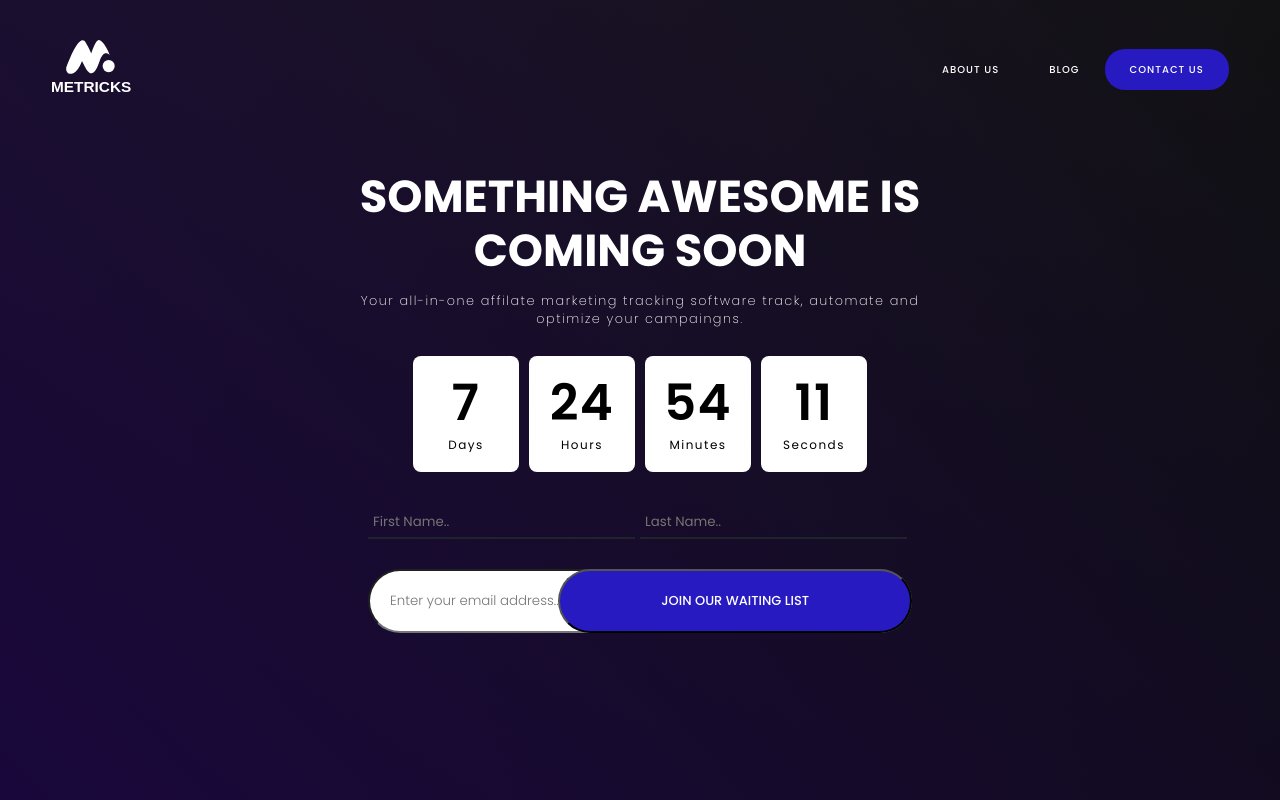
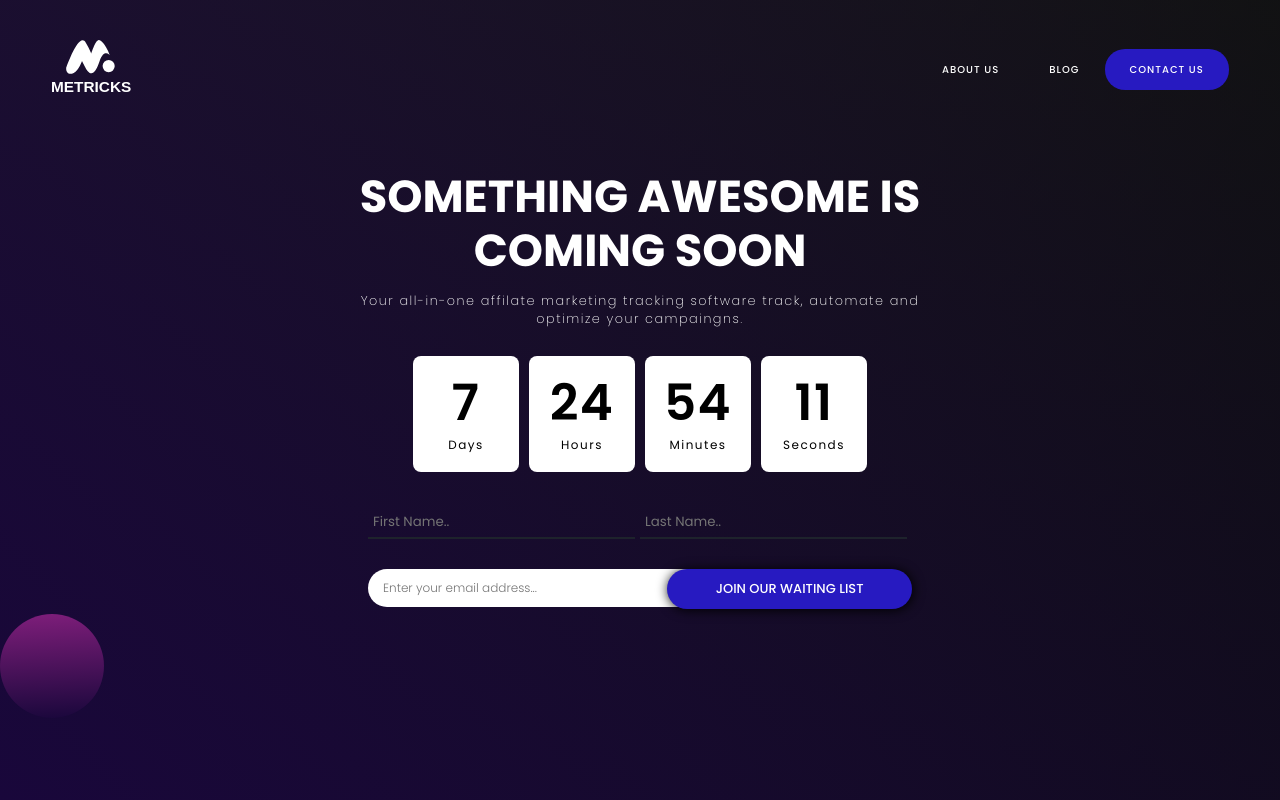
Before and after one commit to waiz3ple/coming-soon, a React (Create React App) app: page / in a window 1280 px wide. Built offline with nearby package versions, Linux system fonts and the light colour scheme.

Commit message:
creating the first circle

```diff
--- /dev/null
+++ b/src/Pages/Home/Main/Circle/index.js
@@ -0,0 +1,14 @@
+import React, { Component } from 'react';
+import './styles.scss';
+
+class Circle extends Component {
+  render() {
+    return (
+      <>
+       <div className="circle"></div>
+      </>
+    );
+  }
+}
+
+export default Circle;
--- /dev/null
+++ b/src/Pages/Home/Main/Circle/styles.scss
@@ -0,0 +1,7 @@
+.circle{
+
+    width: 10.4rem;
+    height: 10.4rem;
+    background: transparent linear-gradient(177deg, #7F1E7B 0%, #19073B 100%) 0% 0% no-repeat padding-box;
+    border-radius: 100px;
+}
--- a/src/Pages/Home/Main/index.js
+++ b/src/Pages/Home/Main/index.js
@@ -1,5 +1,6 @@
 import React, { Component } from 'react';
 import Card from './Card';
+import Circle from './Circle';
 import './styles.scss';
 
 
@@ -12,6 +13,7 @@ export default class Main extends Component {
    }
   render() {
     return (
+      <>
         <main>
           <h1>SOMETHING AWESOME IS <span>COMING SOON</span></h1>
           <p>Your all-in-one affilate marketing tracking software track, automate and <span>optimize your campaingns.</span></p>
@@ -32,6 +34,10 @@ export default class Main extends Component {
              </fieldset>
            </form>
         </main>
+        <section className="circle-container">
+          <Circle detail={'some info'}/>
+        </section>
+      </>
     );
   }
 }
--- a/src/Pages/Home/Main/styles.scss
+++ b/src/Pages/Home/Main/styles.scss
@@ -60,25 +60,29 @@ main{
            &:last-child{
             position: relative;
             display: grid;
+            grid-template-columns: 3fr 1fr;
 
              input[type="text"], button{
                 border-radius: 40px;
                 position: absolute;
-                padding:2rem
+                border:none;
+
              }
              button{
                 font-family: Poppins-Medium;
                 background-color: #271AC1;
                 color: inherit;
-                width: 65%;
+                width: 45%;
                 font-size: 1.3rem;
                 justify-self: end;
-
+                padding: 10px 15px;
+                box-shadow: 1px 1px 12px #000;
              }
             input[type="text"]{
                 font-family:Poppins-Light;
-                padding-right: 2rem;
-                width: 100%;
+                padding: 1rem  1.5rem;
+                width: 70%;
+                font-size: 1.2rem;
             }
            }
         }
```
Also changed, not shown: src/Pages/Home/index.js (line endings or trailing spaces). Lines whose indentation alone changed are shown as unchanged.
